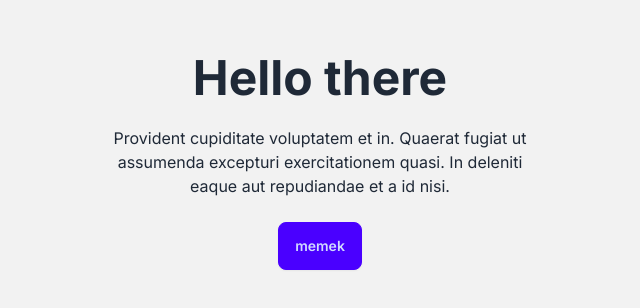
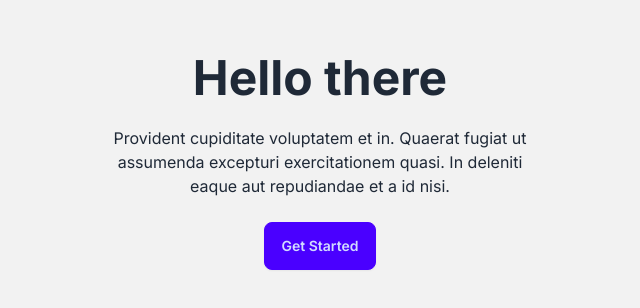
Before and after one commit to Alfinpratamaa/simple-crud-postgres, a Next.js app: page / in a window 1280 px wide. Shown: the part 238-546 px from the top of the page, without its empty margins (320-960 px from the left). Built offline with nearby package versions, Linux system fonts and the light colour scheme.

Commit message:
Changes Text .tsx

```diff
--- a/app/page.tsx
+++ b/app/page.tsx
@@ -9,7 +9,7 @@
             <h1 className="text-5xl font-bold">Hello there</h1>
             <p className="py-6">Provident cupiditate voluptatem et in. Quaerat fugiat ut assumenda excepturi exercitationem quasi. In deleniti eaque aut repudiandae et a id nisi.</p>
             <Link href={'/siswa'}>
-              <button className="btn btn-primary">memek</button>
+              <button className="btn btn-primary">Get Started</button>
             </Link>
 
           </div>
```
